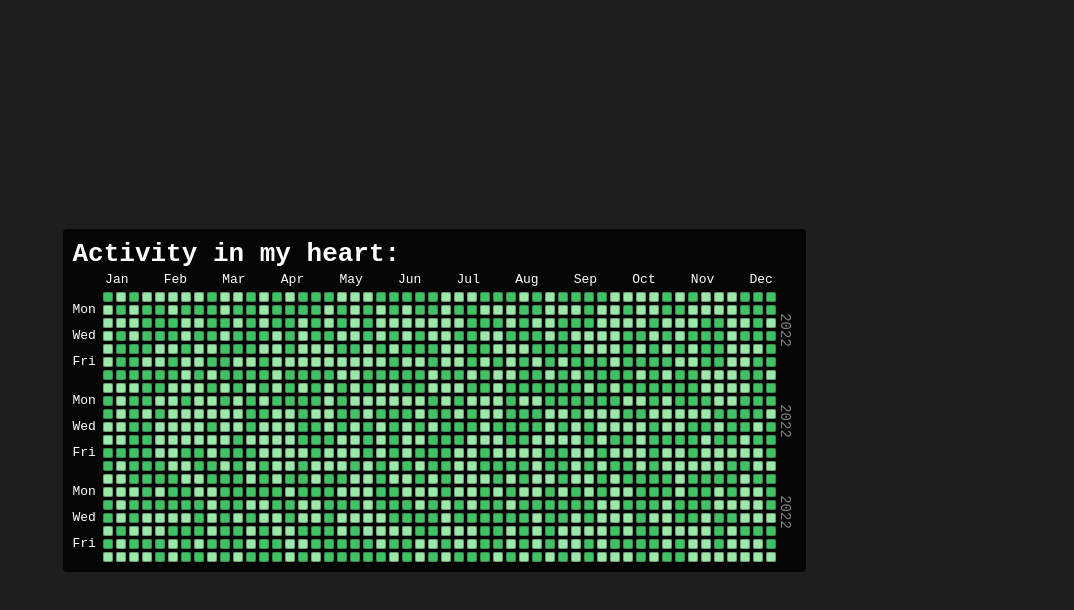
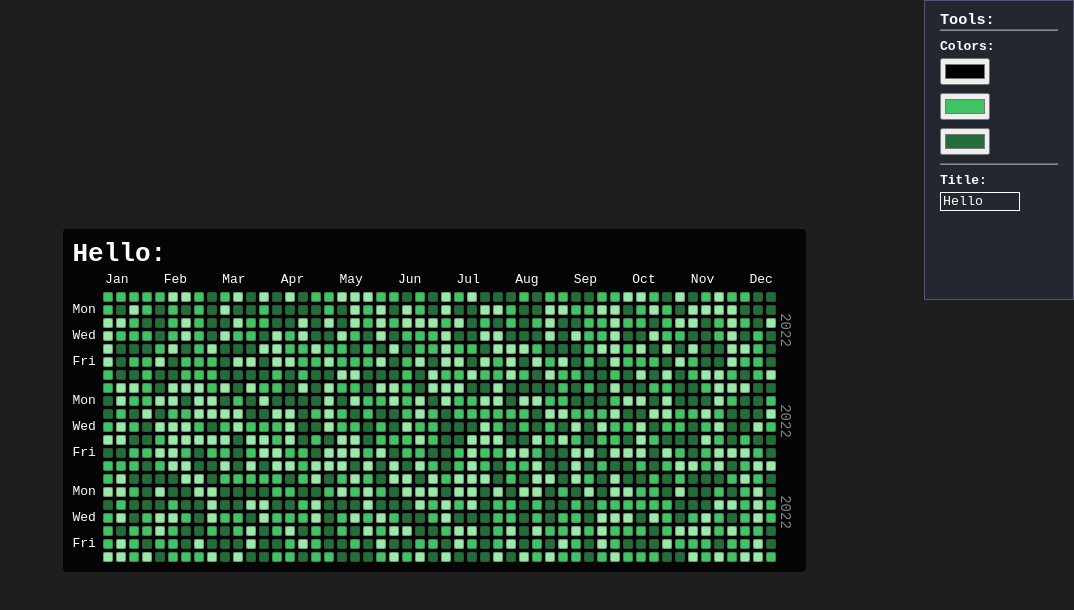
Before and after one commit to Slimpak/pixel-activity, a Vue app: page / in a window 1280 px wide. Shown: the top 610 px of the page, without its empty margins (206-1280 px from the left). Built offline with nearby package versions, Linux system fonts and the light colour scheme.

Commit message:
[main] Add tools block

```diff
--- a/src/App.vue
+++ b/src/App.vue
@@ -1,12 +1,16 @@
 <template>
   <div class="main">
     <div class="tools">
+      <toolsWrapper
+        v-model:colors="colorsArray"
+        v-model:title="title"
+      />
       <!-- <button @click="toggleShow()">
         Show
       </button> -->
     </div>
       <main class="content">
-        <h1>Activity in my heart:</h1>
+        <h1>{{ title }}:</h1>
         <dashBoard>
         </dashBoard>
       </main>
@@ -14,25 +18,39 @@
 </template>
 
 <script>
-import { ref } from 'vue';
+import { ref, provide } from 'vue';
 
 import dashboard from './components/dashboard.vue'
+import toolsWrapper from './components/tools/toolsWrapper.vue'
+
+const COLORS = [
+  '#9be9a8;',
+  '#40c463',
+  '#216e39',
+]
 
 export default {
   name: 'App',
   components: {
     dashBoard: dashboard,
+    toolsWrapper,
   },
   setup() {
+    const colorsArray = ref(COLORS);
     const isShow = ref(false);
+    const title = ref('Hello');
 
     function toggleShow() {
       isShow.value = !isShow.value
     }
 
+    provide('arrayColors', colorsArray.value)
+
     return {
       isShow,
-        toggleShow
+        toggleShow,
+        colorsArray,
+        title
     };
   },
 }
--- a/src/components/DayItem.vue
+++ b/src/components/DayItem.vue
@@ -9,30 +9,26 @@
   </template>
 
   <script>
-  import { ref, computed } from 'vue';
+  import { ref, computed, inject } from 'vue';
 
   export default {
     name: 'DayItem',
     setup() {
-    const COLORS = [
-      // 'rgba(27, 31, 35, 0.06)',
-      '#9be9a8;',
-      '#40c463',
-      '#216e39',
-    ]
-    const idColor = ref(Math.floor(Math.random() * 2));
+      const colors = inject('arrayColors', ref([]));
+      const idColor = ref(Math.floor(Math.random() * colors.length));
 
       function addActivity() {
-      if (COLORS.length === idColor.value) return idColor.value = 1;
+        if (colors.length === idColor.value) return idColor.value = 1;
         idColor.value += 1;
       }
 
       const getColor = computed(() => {
-      return COLORS[String(idColor.value)]
+        return colors[String(idColor.value)]
       });
 
 
       return {
+        colors,
         getColor,
         addActivity
       };
--- /dev/null
+++ b/src/components/tools/toolsWrapper.vue
@@ -0,0 +1,104 @@
+<template>
+    <div class="tools">
+        <h3>Tools:</h3>
+        <hr />
+        <div class="tools__item">
+            <h4>Colors: </h4>
+            <ul class="tools__colors">
+                <ol
+                    v-for="color, index in colors"
+                    :key="index"
+                >
+                    <input type="color" id="head" name="head" :value="color" @change="changeColor($event, index)">
+                </ol>
+            </ul>
+        </div>
+        <hr />
+        <div class="tools__item">
+            <h4>Title: </h4>
+            <input
+                class="tools__item-text"
+                type="text"
+                v-model="inputTitle"
+                @input="$emit('update:title', $event.target.value)"
+            >
+        </div>
+    </div>
+</template>
+
+<script>
+import { toRefs, ref } from 'vue';
+
+export default {
+    name: 'toolsWrapper',
+    props: {
+        colors: {
+            type: Array,
+            default: () => [],
+        },
+        title: {
+            type: String,
+            default: '',
+        },
+    },
+    emits: ['update:colors'],
+    setup(props, context) {
+        const { colors, title  } = toRefs(props);
+        const inputTitle = ref(title);
+
+        function changeColor(e,id) {
+            const res = colors.value;
+            res[id] = String(e.target.value).toLocaleUpperCase();
+            console.log(e.target.value , id);
+
+            context.emit('update:colors', res);
+        }
+
+        return {
+            changeColor,
+            inputTitle,
+        }
+    }
+  }
+</script>
+
+<style lang="scss">
+    .tools {
+        background: #232730;
+        height: 300px;
+        position: fixed;
+        right: 0;
+        top: 0;
+        width: 150px;
+        border: 1px solid #545578;
+        padding: 10px 15px;
+
+        &__colors {
+            margin: 4px 0;
+            display: flex;
+            flex-direction: column;
+            gap: 8px;
+        }
+
+        hr {
+            opacity: .5;
+        }
+
+        &__item {
+            margin: 8px 0;
+        }
+
+        ul, ol, li {
+            padding: 0;
+            list-style-type: none;
+        }
+
+        &__item-text {
+            margin: 4px 0;
+            width: 80px;
+            border: 1px solid #fff;
+            background: #ffffff00;
+            color: white;
+        }
+    }
+</style>
```
Lines whose indentation alone changed are shown as unchanged.
